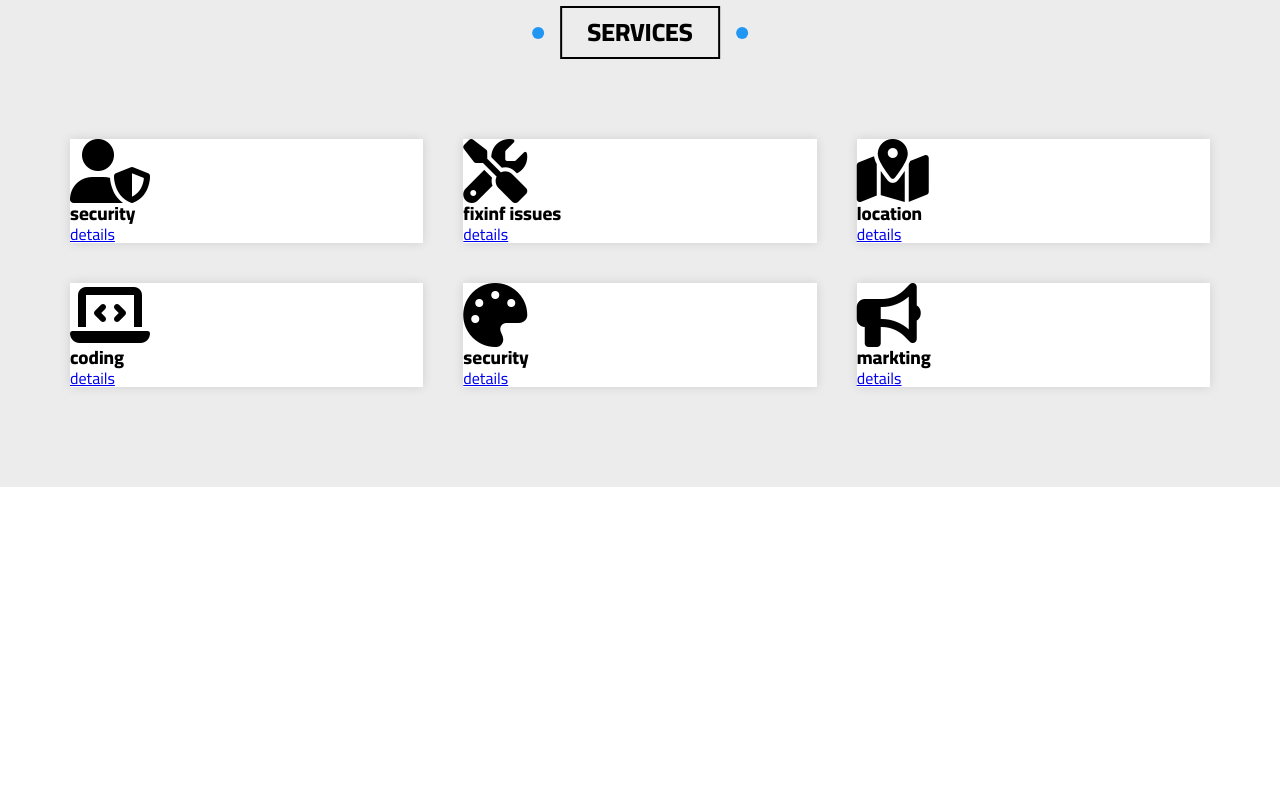
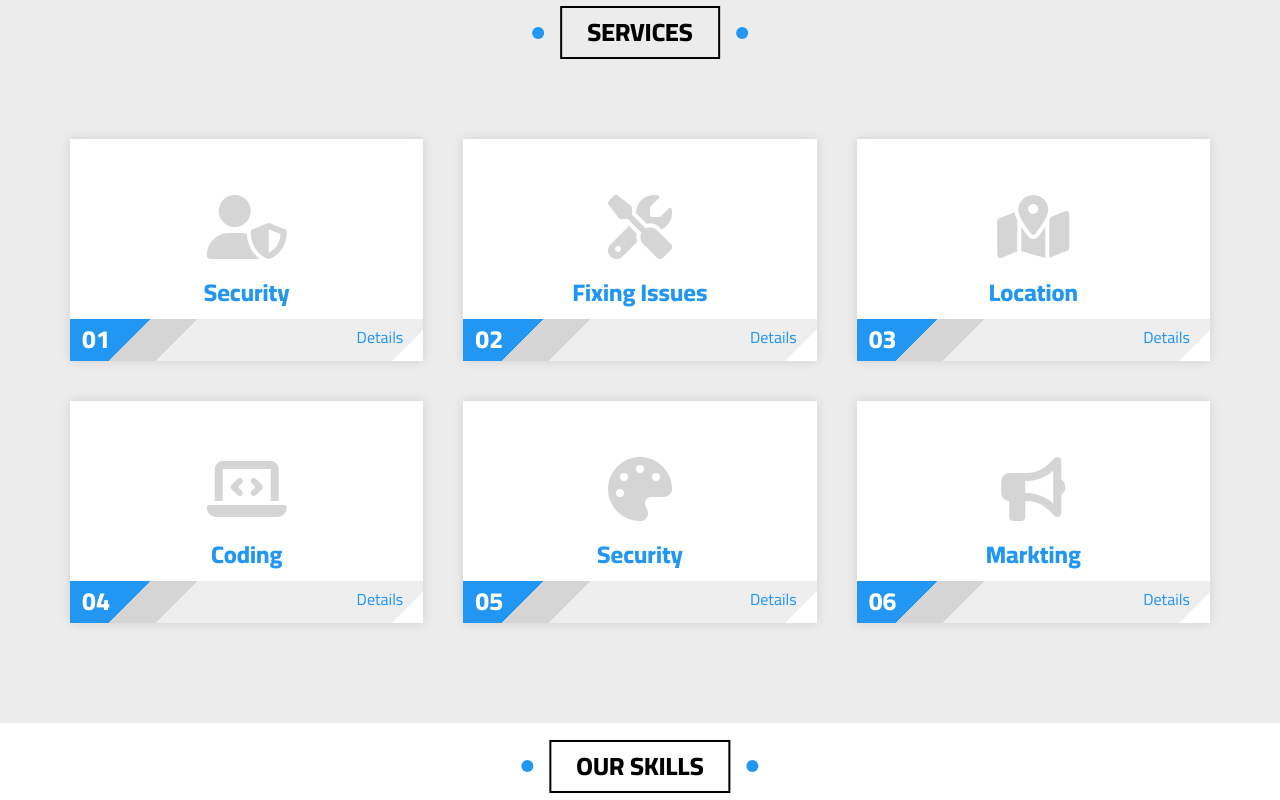
Before and after one commit to AhmedAbdoMadkour/elzero_template_three, a plain HTML site: page index.html in a window 1280 px wide. Shown: the part 6680-7480 px from the top of the page. Before the commit the page ends 7167 px from the top, so only its background shows below. Drawn offline with Linux system fonts and the light colour scheme.

Commit message:
updata services

```diff
--- a/css/main.css
+++ b/css/main.css
@@ -766,6 +766,91 @@ header .container nav ul li:last-of-type .mega_menu .links ul {
 .services .container .card_serv {
     background-color: white;
     box-shadow: 0 0 10px rgb(0 0 0 / 12%);
+    text-align: center;
+    padding: 40px;
+    position: relative;
+    text-transform: capitalize;
+    counter-increment: number_services;
+    overflow: hidden;
+}
+
+.services .container .card_serv:hover {
+    animation: card-move .5s ease forwards;
+}
+
+.services .container .card_serv::before {
+    position: absolute;
+    content: "0" counter(number_services);
+    color: white;
+    left: 17px;
+    bottom: 2px;
+    font-size: 25px;
+    font-weight: bold;
+    z-index: 3;
+    transform: translate(-5px, -5px);
+}
+
+
+.services .container .card_serv::after {
+    content: "";
+    position: absolute;
+    width: 0px;
+    height: 3px;
+    background-color: var(--main-color);
+    left: 50%;
+    transform: translateX(-50%);
+    top: 0px;
+}
+
+.services .container .card_serv:hover:after {
+    animation: move_right_left .5s linear forwards;
+}
+
+
+.services .container .card_serv i {
+    color: #d5d5d5;
+    line-height: 1.5;
+}
+
+.services .container .card_serv h2 {
+    color: var(--main-color);
+    line-height: 1.5;
+    padding-bottom: 10px;
+}
+
+.services .container .card_serv .info_serv {
+    position: relative;
+}
+
+.services .container .card_serv .info_serv::before {
+    position: absolute;
+    content: "";
+    background-image: linear-gradient(to right,
+            var(--main-color) 22%,
+            #d5d5d5 22%,
+            #d5d5d5 35%,
+            #eee 35%,
+            #eee 100%);
+    width: 133%;
+    left: -61PX;
+    bottom: -40px;
+    height: 42px;
+    transform: skewX(-45deg);
+}
+
+.services .container .card_serv .info_serv a {
+    position: absolute;
+    right: -20px;
+    bottom: -25px;
+    text-decoration: none;
+    color: var(--main-color);
+    z-index: 3;
+}
+
+@media (max-width:762px) {
+    .services .container .card_serv .info_serv::before {
+        width: 144%;
+    }
 }
 
 /* end services */
@@ -887,6 +972,16 @@ header .container nav ul li:last-of-type .mega_menu .links ul {
     }
 }
 
+@keyframes move_right_left {
+    50% {
+        width: 0;
+        height: 3px;
+    }
 
+    100% {
+        width: 100%;
+        height: 3px;
+    }
+}
 
 /* end animation */
--- a/index.html
+++ b/index.html
@@ -417,42 +417,43 @@
         <div class="container">
             <div class="card_serv">
                 <i class="fas fa-user-shield fa-4x"></i>
-                <h3>security</h3>
+                <h2>security</h2>
                 <div class="info_serv">
                     <a href="#">details</a>
                 </div>
             </div>
             <div class="card_serv">
                 <i class="fas fa-tools fa-4x"></i>
-                <h3>fixinf issues</h3>
+                <h2>fixing issues</h2>
                 <div class="info_serv">
                     <a href="#">details</a>
                 </div>
             </div>
             <div class="card_serv">
                 <i class="fas fa-map-marked-alt fa-4x"></i>
-                <h3>location</h3>
+                <h2>location</h2>
                 <div class="info_serv">
                     <a href="#">details</a>
                 </div>
             </div>
             <div class="card_serv">
                 <i class="fas fa-laptop-code fa-4x"></i>
-                <h3>coding</h3>
+                <h2>coding</h2>
                 <div class="info_serv">
                     <a href="#">details</a>
                 </div>
             </div>
             <div class="card_serv">
                 <i class="fas fa-palette fa-4x"></i>
-                <h3>security</h3>
+                <h2>security</h2>
+
                 <div class="info_serv">
                     <a href="#">details</a>
                 </div>
             </div>
             <div class="card_serv">
                 <i class="fas fa-bullhorn fa-4x"></i>
-                <h3>markting</h3>
+                <h2>markting</h2>
                 <div class="info_serv">
                     <a href="#">details</a>
                 </div>
@@ -460,6 +461,20 @@
         </div>
     </section>
     <!-- end services -->
+    <!-- start our skills -->
+    <section class="ourskills" id="ourskills">
+        <h1 class="maintitle">our skills</h1>
+        <div class="container">
+            <img src="image/skills.png" alt="">
+            <div class="card_skills">
+                <div class="html">html</div>
+                <div class="css">css</div>
+                <div class="js">javaScript</div>
+                <div class="python">python</div>
+            </div>
+        </div>
+    </section>
+    <!-- end our skills -->
 </body>
 
 </html>
```
